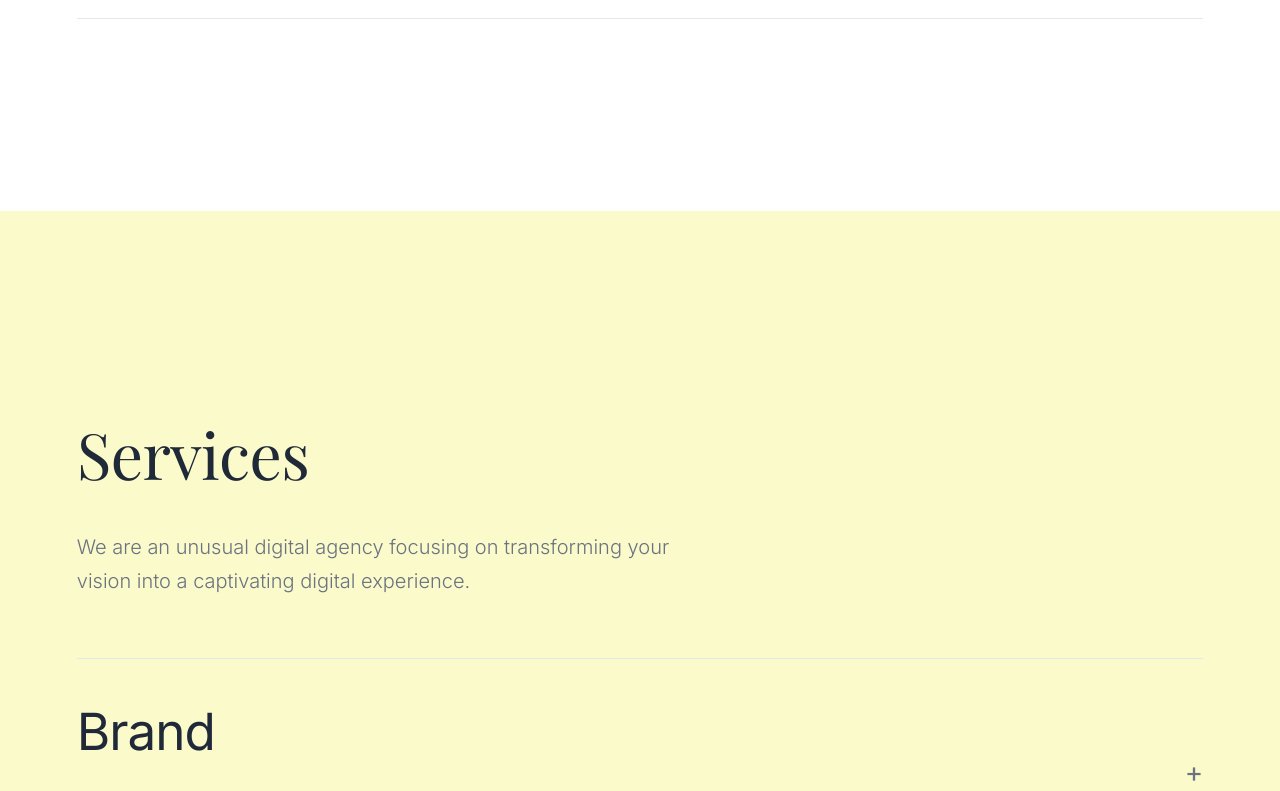
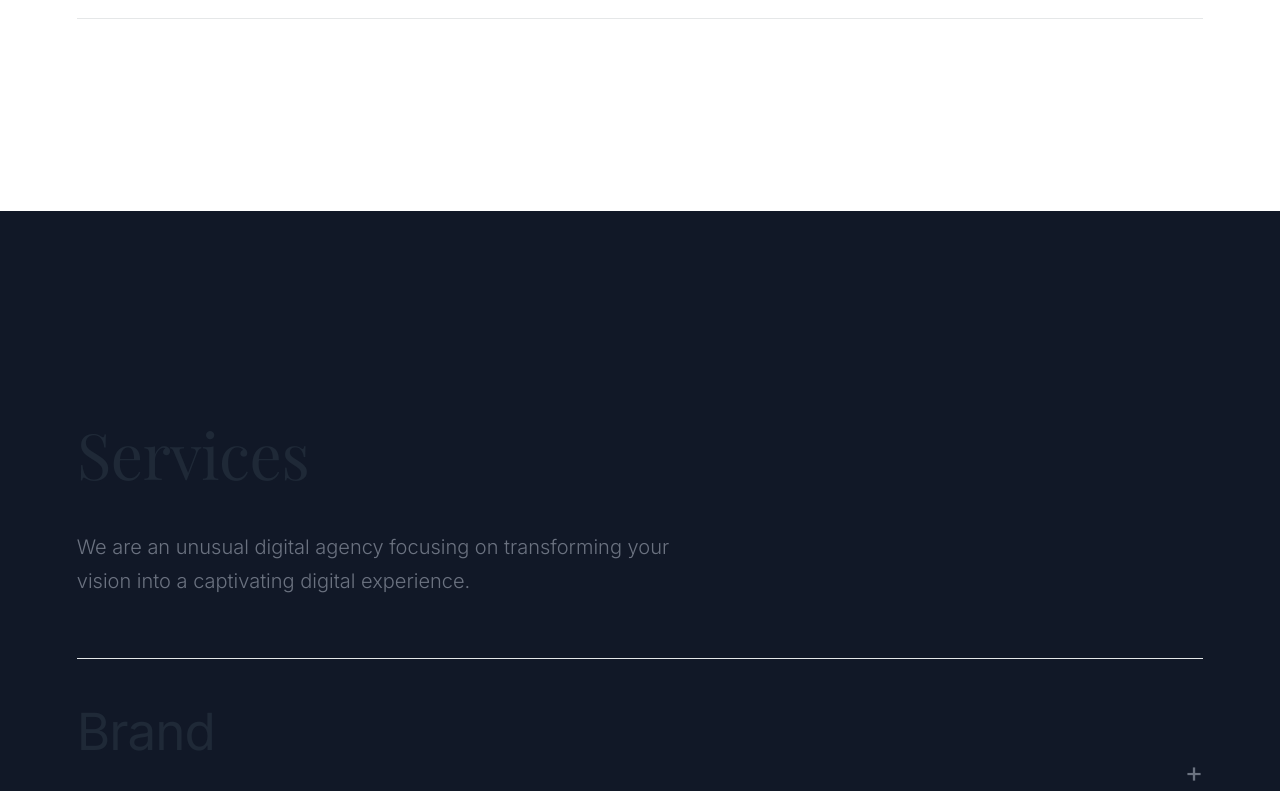
Before and after one commit to sourav355yadav-jpg/desov-site, a Next.js app: page / in a window 1280 px wide. Shown: the part 2000-2791 px from the top of the page. Built offline with nearby package versions, Linux system fonts and the light colour scheme.

Commit message:
Change secondary background to #111827 and fix text contrast

```diff
--- a/app/globals.css
+++ b/app/globals.css
@@ -4,7 +4,8 @@
 :root {
   /* Pink, Cream, & White Palette */
   --bg-primary: #ffffff; /* Pure White */
-  --bg-secondary: #FAFACA; /* Sections Color (Cream/Off-white) */
+  --bg-secondary: #111827; /* Sections/Footer (Very Dark Blue) */
+  --text-on-secondary: #ffffff; /* White text for dark backgrounds */
   --bg-card: #F9F9F9; /* Slight off-white for cards */
 
   --text-primary: #1f2937; /* Headings (Dark Charcoal/Navy) */
@@ -603,6 +604,7 @@ h1, h2, h3, h4, h5, h6 {
 /* ===== Footer ===== */
 .footer {
   background: var(--bg-secondary);
+  color: var(--text-on-secondary);
   padding: 80px var(--section-padding-x) 40px;
   position: relative;
   overflow: hidden;
@@ -630,7 +632,7 @@ h1, h2, h3, h4, h5, h6 {
 
 .footer-copy {
   font-size: 14px;
-  color: var(--text-muted);
+  color: rgba(255, 255, 255, 0.7);
 }
 
 .footer-links {
@@ -644,7 +646,7 @@ h1, h2, h3, h4, h5, h6 {
   font-weight: 500;
   letter-spacing: 0.1em;
   text-transform: uppercase;
-  color: var(--text-muted);
+  color: rgba(255, 255, 255, 0.7);
   transition: color 0.3s ease;
 }
 
@@ -659,7 +661,7 @@ h1, h2, h3, h4, h5, h6 {
 
 .footer-socials a {
   font-size: 14px;
-  color: var(--text-muted);
+  color: rgba(255, 255, 255, 0.7);
   transition: color 0.3s ease;
 }
 
--- a/app/page.tsx
+++ b/app/page.tsx
@@ -134,16 +134,16 @@ function HeroSection() {
       }}>
         <div style={{
           width: '100%', aspectRatio: '16/10',
-          background: 'radial-gradient(ellipse at 40% 40%, rgba(250, 250, 202, 0.4) 0%, transparent 60%), radial-gradient(ellipse at 60% 60%, rgba(250, 250, 202, 0.25) 0%, transparent 50%)',
+          background: 'radial-gradient(ellipse at 40% 40%, rgba(17, 24, 39, 0.4) 0%, transparent 60%), radial-gradient(ellipse at 60% 60%, rgba(17, 24, 39, 0.25) 0%, transparent 50%)',
           borderRadius: '20px',
           filter: 'blur(0.5px)',
         }}>
           <div style={{
             width: '60%', height: '70%', margin: 'auto',
             position: 'relative', top: '15%',
-            background: 'linear-gradient(135deg, #FFFFFF, #FAFACA, #EBEBAA)',
+            background: 'linear-gradient(135deg, #1f2937, #111827, #0b0f19)',
             borderRadius: '12px',
-            boxShadow: '0 40px 80px rgba(42,37,34,0.1), 0 0 60px rgba(250, 250, 202, 0.3)',
+            boxShadow: '0 40px 80px rgba(42,37,34,0.1), 0 0 60px rgba(17, 24, 39, 0.3)',
             transform: 'perspective(800px) rotateY(-5deg) rotateX(3deg)',
           }} />
         </div>
@@ -352,7 +352,7 @@ function CTASection() {
       {/* Chair Render Placeholder */}
       <div className="cta-render" style={{
         width: '40vw', maxWidth: '500px', aspectRatio: '1',
-        background: 'radial-gradient(circle, rgba(250, 250, 202, 0.4) 0%, transparent 70%)',
+        background: 'radial-gradient(circle, rgba(17, 24, 39, 0.4) 0%, transparent 70%)',
         borderRadius: '50%',
       }} />
 
```
